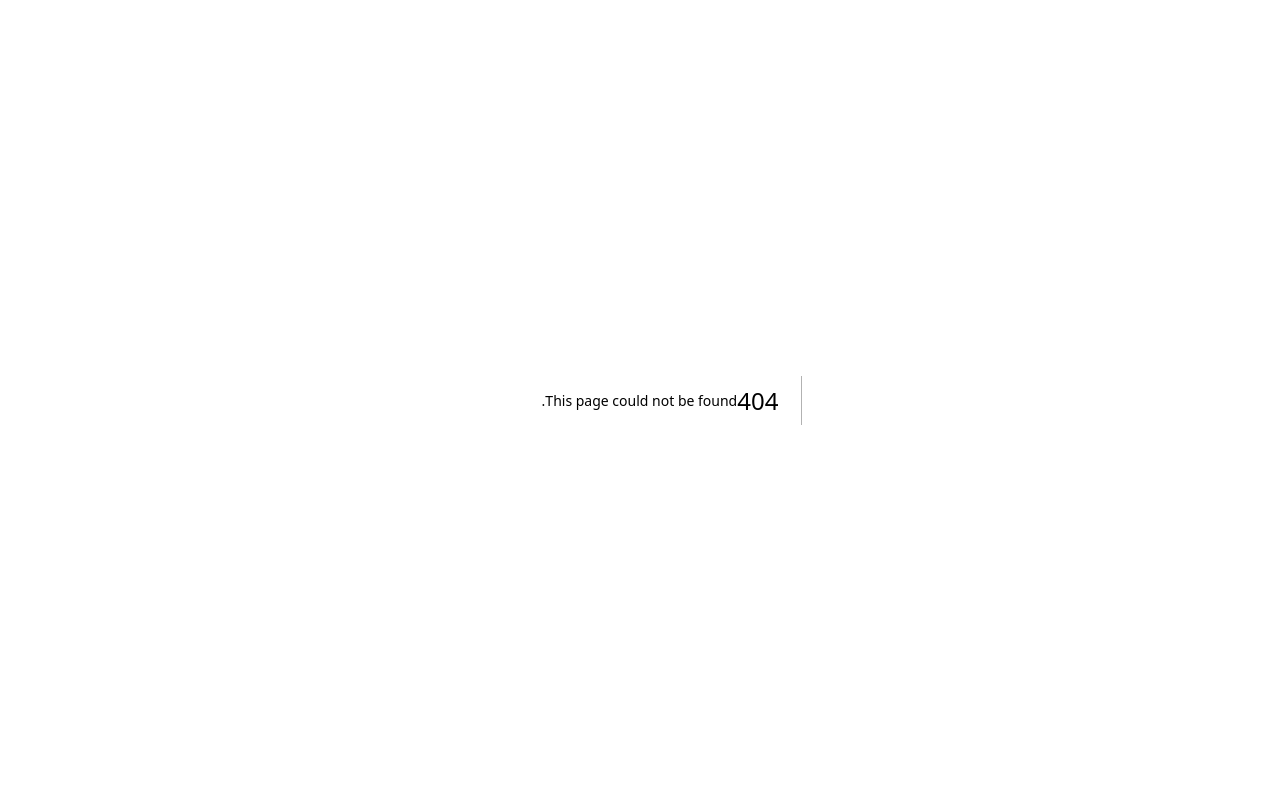
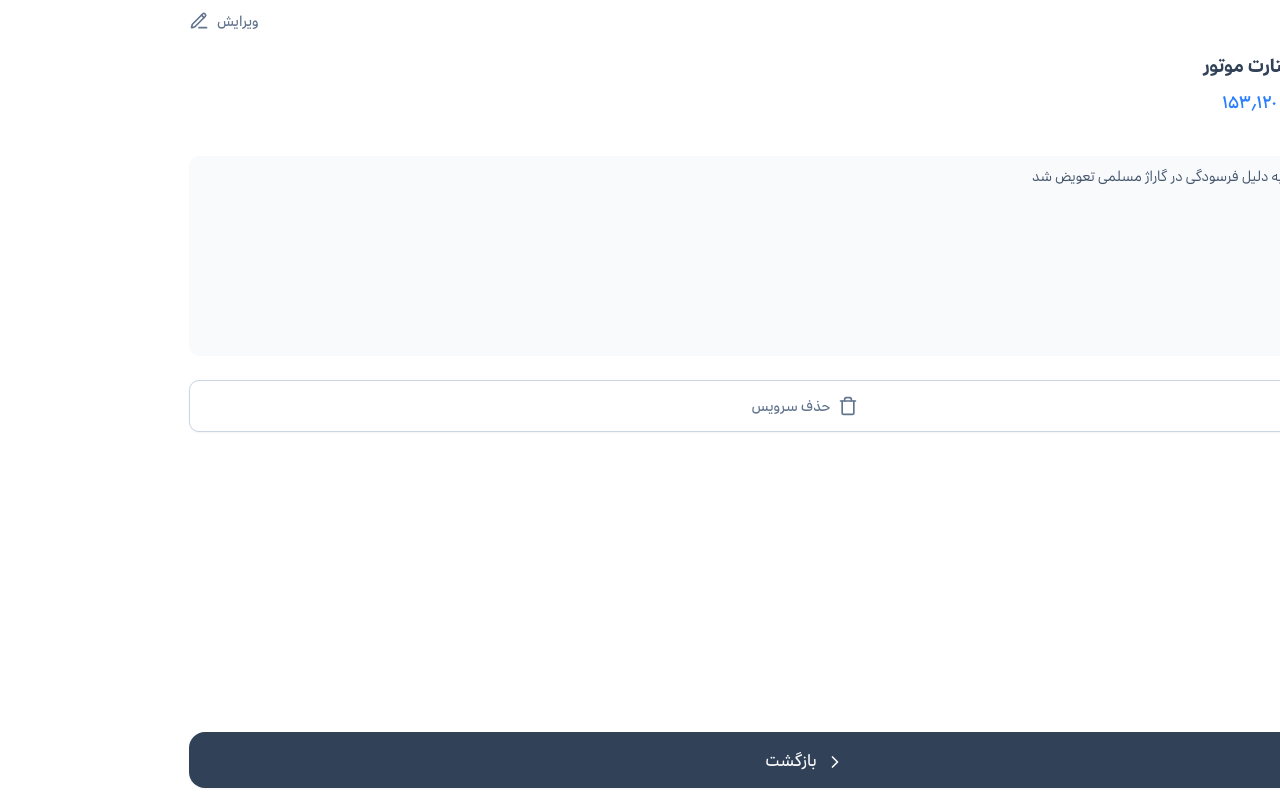
Before and after one commit to Re9iNee/myca, a Next.js app: page /history/1 in a window 1280 px wide. Before the commit this address had no page. Built offline with nearby package versions, Linux system fonts and the light colour scheme.

Commit message:
service details page

```diff
--- /dev/null
+++ b/src/app/history/[id]/page.tsx
@@ -0,0 +1,86 @@
+import { Button } from "@/components/ui/button";
+import { dateToShamsi, mileageToFarsi } from "@/lib/utils";
+import { ChevronRight, PencilLine, Trash, Wrench } from "lucide-react";
+import Link from "next/link";
+
+type Props = {
+  params: { id: string };
+};
+const serviceDetail = {
+  id: "1",
+  title: "تعویض سنسور استارت موتور",
+  date: new Date(),
+  mileage: 153120,
+  description: "سنسور استارت ماشین به دلیل فرسودگی در گاراژ مسلمی تعویض شد",
+};
+
+async function ServiceDetailsPage({ params }: Props) {
+  const id = (await params).id;
+  console.log(id);
+
+  return (
+    <main className="flex h-full w-full flex-col justify-between px-6">
+      {/* navigation header */}
+      <div>
+        <header className="flex items-center justify-between py-2.5 text-sm font-medium text-slate-500">
+          <Link href={"/history"} className="inline-flex items-center gap-2">
+            <ChevronRight className="mt-0.5 h-5 w-5 stroke-2" />
+            بازگشت
+          </Link>
+          <Link
+            href={`/edit/${serviceDetail.id}`}
+            className="inline-flex items-center gap-2"
+          >
+            ویرایش
+            <PencilLine size={20} />
+          </Link>
+        </header>
+        <h1 className="py-2.5 text-lg font-bold text-slate-700">
+          {serviceDetail.title}
+        </h1>
+        <div className="flex gap-2 text-base font-medium text-slate-400">
+          <h3>{dateToShamsi(serviceDetail.date)}</h3>
+          <hr className="h-6 w-[1px] rounded-sm bg-slate-300" />
+          <h3>
+            کیلومتر:{" "}
+            <span className="font-semibold text-blue-500">
+              {mileageToFarsi(serviceDetail.mileage)}
+            </span>
+          </h3>
+        </div>
+
+        <div
+          aria-label="service details description"
+          className="space-y-2.5 py-4"
+        >
+          <h3 className="text-xs font-medium text-slate-500">جزئیات سرویس</h3>
+          <p className="h-[200px] rounded-lg bg-slate-50 p-2.5 text-sm font-normal text-slate-600">
+            {serviceDetail.description}
+          </p>
+        </div>
+
+        <Button
+          variant={"outline"}
+          className="mt-2 flex h-[52px] w-full cursor-pointer gap-2 rounded-lg border-[1px] border-slate-300 p-4 py-4 text-sm font-medium text-slate-500"
+        >
+          <Trash />
+          حذف سرویس
+        </Button>
+      </div>
+
+      <div className="py-3">
+        <Button
+          className="text-slate-50[&_svg:not([class*='size-'])]:size-6 flex h-[56px] w-full cursor-pointer gap-2 rounded-2xl bg-slate-700 p-4 text-base font-medium"
+          asChild
+        >
+          <Link href={"/history"}>
+            <ChevronRight className="mt-1" />
+            بازگشت
+          </Link>
+        </Button>
+      </div>
+    </main>
+  );
+}
+
+export default ServiceDetailsPage;
--- a/src/components/ui/button.tsx
+++ b/src/components/ui/button.tsx
@@ -5,7 +5,7 @@ import { cva, type VariantProps } from "class-variance-authority";
 import { cn } from "@/lib/utils";
 
 const buttonVariants = cva(
-  "inline-flex items-center justify-center gap-2 whitespace-nowrap rounded-md text-sm font-medium transition-all disabled:pointer-events-none disabled:opacity-50 [&_svg]:pointer-events-none [&_svg:not([class*='size-'])]:size-4 shrink-0 [&_svg]:shrink-0 outline-none focus-visible:border-ring focus-visible:ring-ring/50 focus-visible:ring-[3px] aria-invalid:ring-destructive/20 dark:aria-invalid:ring-destructive/40 aria-invalid:border-destructive",
+  "inline-flex items-center justify-center gap-2 whitespace-nowrap rounded-md text-sm font-medium transition-all disabled:pointer-events-none disabled:opacity-50 [&_svg]:pointer-events-none [&_svg:not([class*='size-'])]:size-5 shrink-0 [&_svg]:shrink-0 outline-none focus-visible:border-ring focus-visible:ring-ring/50 focus-visible:ring-[3px] aria-invalid:ring-destructive/20 dark:aria-invalid:ring-destructive/40 aria-invalid:border-destructive",
   {
     variants: {
       variant: {
```
